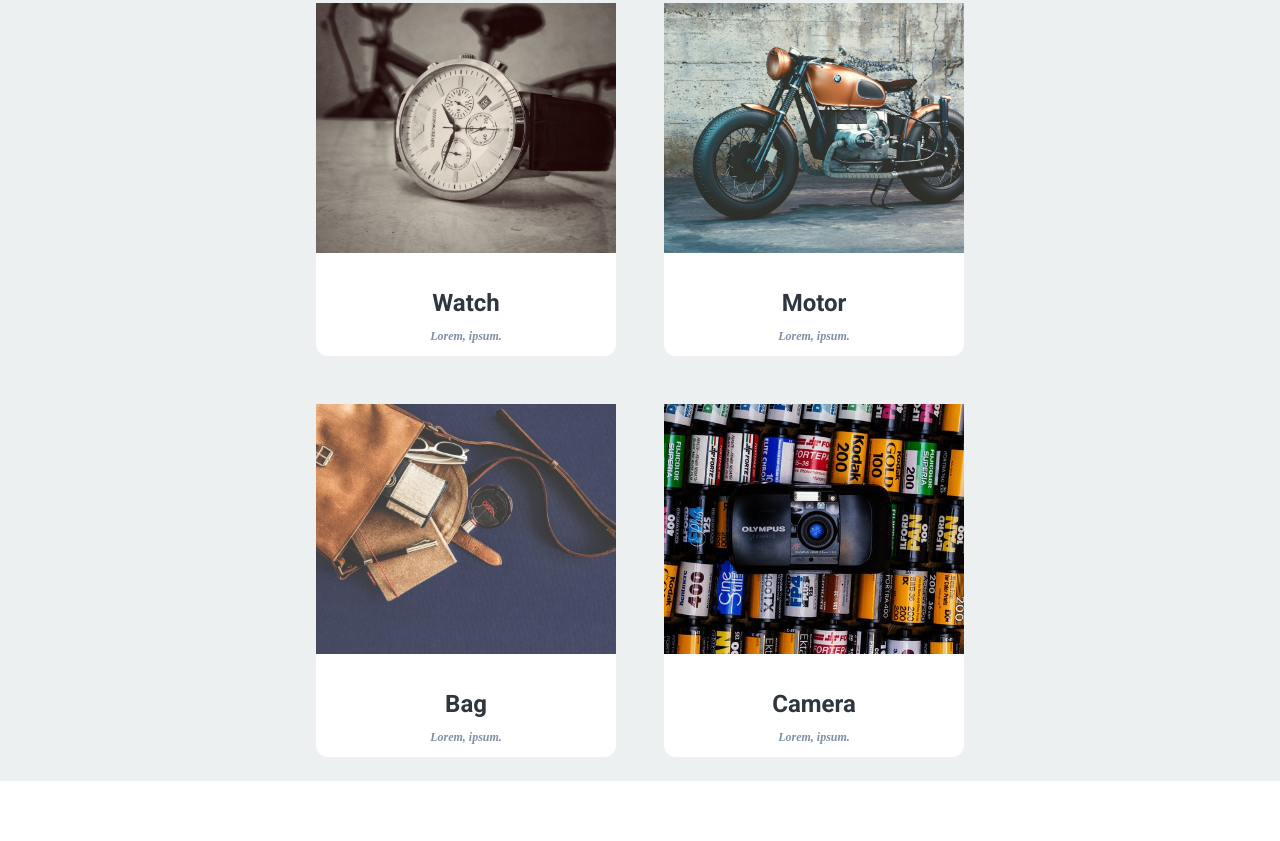
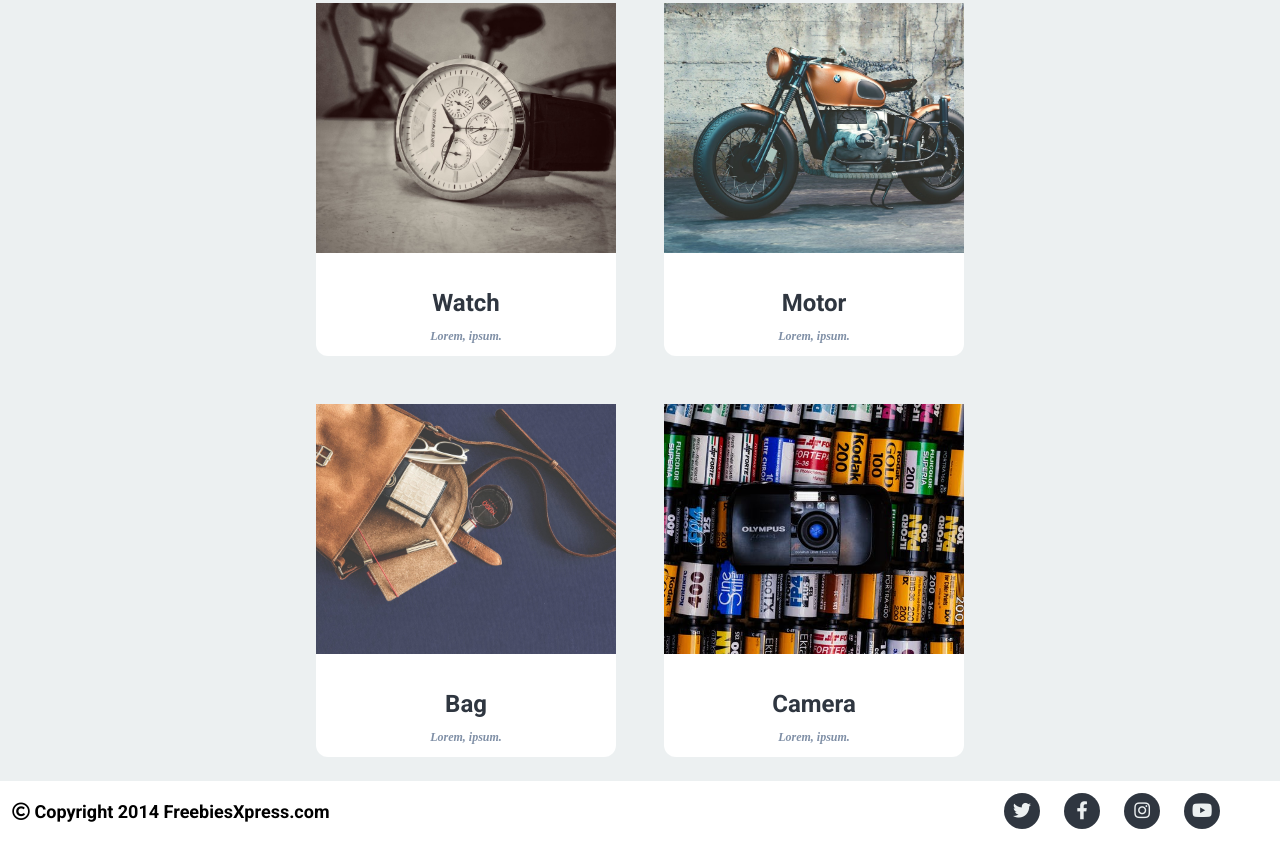
Before and after one commit to Th3Qvo/m-04-project, a website: page index.html in a window 1280 px wide. Shown: the part 2180-3021 px from the top of the page. Before the commit the page ends 2961 px from the top, so only its background shows below. Drawn offline with Linux system fonts and the light colour scheme; a web font is replaced by a local one.

Commit message:
ADD html and css for footer

```diff
--- a/index.html
+++ b/index.html
@@ -87,5 +87,14 @@
             </div>
         </div>
     </section>
+    <footer class="footer">
+        <p class="footer-text"><i class="far fa-copyright"></i> Copyright 2014 FreebiesXpress.com</p>
+        <div class="btn-tab">
+            <p class="footer-btn"><i class="fab fa-twitter"></i></p>
+            <p class="footer-btn"><i class="fab fa-facebook-f"></i></p>
+            <p class="footer-btn"><i class="fab fa-instagram"></i></p>
+            <p class="footer-btn"><i class="fab fa-youtube"></i></p>
+        </div>
+    </footer>
 </body>
 </html>
--- a/sass/style.scss
+++ b/sass/style.scss
@@ -216,3 +216,36 @@ a {
 .portfolio {
     background-color: $color-five;
 }
+
+/* FOOTER */
+
+.footer {
+    display: flex;
+    flex-flow: row wrap;
+    align-items: center;
+    font-size: 1.5rem;
+    font-family: $font-two;
+    font-weight: 700;
+    .footer-text {
+        align-self: flex-start;
+        margin: 1rem;
+        align-self: center;
+    }
+    .btn-tab {
+        display: flex;
+        flex: row wrap;
+        justify-content: flex-end;
+        flex-grow: 3;
+        padding-right: 4rem;
+        .footer-btn {
+            background-color: $color-three;
+            color: $color-five;
+            border-radius: 50%;
+            text-align: center;
+            line-height: 3rem;
+            width: 3rem;
+            height: 3rem;
+            margin: 1rem;
+        }
+    }
+}
```
Also changed, not shown: css/style.css, 1 other file.
